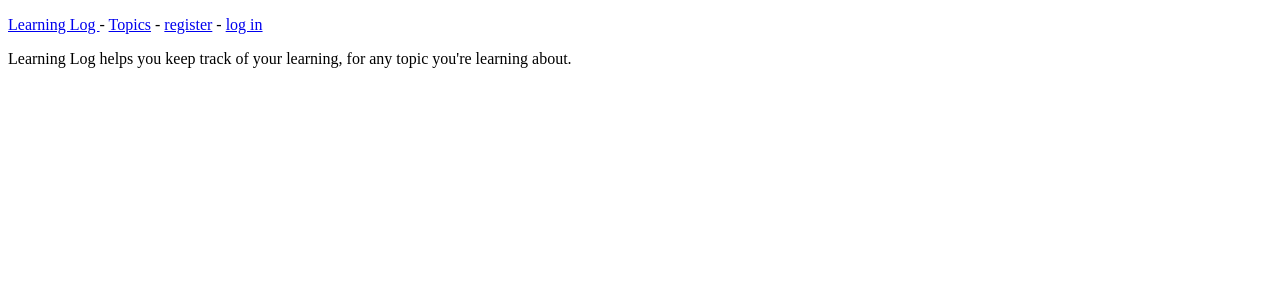
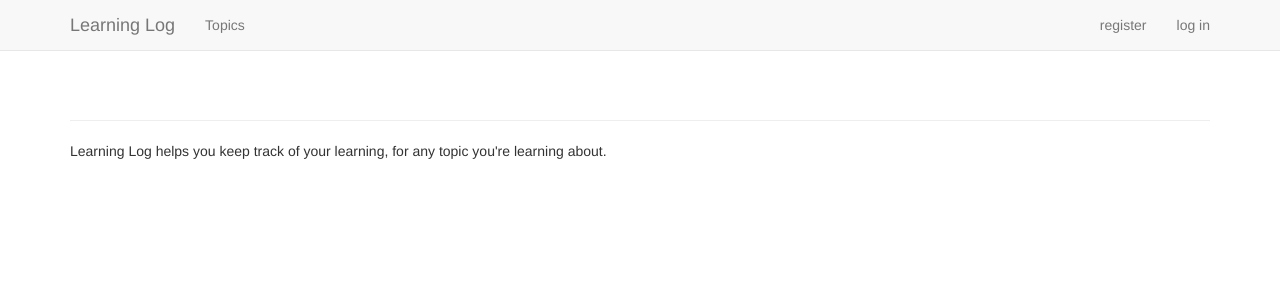
Before and after one commit to GuilhermeMGarcia/django-log, a Django app: page / in a window 1280 px wide. Shown: the top 300 px of the page. Run offline with Django 4.2, Linux system fonts and the light colour scheme; some libraries are stand-ins or nearby versions.

Commit message:
base.html com bootstrap3

```diff
--- a/learning_logs/templates/learning_logs/base.html
+++ b/learning_logs/templates/learning_logs/base.html
@@ -1,22 +1,63 @@
+{% load bootstrap3 %}
+
 <!DOCTYPE html>
 <html lang="en">
     <head>
         <meta charset="UTF-8">
+        <meta http-equiv="X-UA-Compatible" content="IE=edge">
+        <meta name="viewport" content="width=device-width, initial-scale=1">
+
         <title>Learning Log</title>
+
+        {% bootstrap_css %}
+        {% bootstrap_javascript %}
+
     </head>
     <body>
-    <p>
-        <a href="{% url 'learning_logs:index' %}">Learning Log </a> -
-        <a href="{% url 'learning_logs:topics' %}">Topics</a> -
+
+        <!-- Static navbar -->
+        <nav class="navbar navbar-default navbar-static-top">
+            <div class="container">
+                <div class="navbar-header">
+                    <button type="button" class="navbar-toggle collapsed"
+                            data-toggle="collapse" data-target="#navbar"
+                            aria-expanded="false" aria-controls="navbar">
+
+                    </button>
+                    <a class="navbar-brand" href="{% url 'learning_logs:index' %}">
+                        Learning Log </a>
+                </div>
+
+                <div id="navbar" class="navbar-collapse collapse">
+                    <ul class="nav navbar-nav">
+                        <li><a href="{% url 'learning_logs:topics' %}">Topics</a></li>
+                    </ul>
+
+                    <ul class="nav navbar-nav navbar-right">
                         {% if user.is_authenticated %}
-            Hello, {{ user.username }}.
-            <a href="{% url 'users:logout' %}">log out</a>
+                            <li><a>Hello, {{ user.username }}.</a></li>
+                            <li><a href="{% url 'users:logout' %}">log out</a></li>
                         {% else %}
-            <a href="{% url 'users:register' %}">register</a> -
-            <a href="{% url 'users:login' %}">log in</a>
+                            <li><a href="{% url 'users:register' %}">register</a></li>
+                            <li><a href="{% url 'users:login' %}">log in</a></li>
                         {% endif%}
-    </p>
+                    </ul>
 
+                </div><!--/.nav-collapse -->
+
+            </div>
+        </nav>
+
+        <div class="container">
+
+            <div class="page-header">
+                {% block header %}{% endblock header%}
+            </div>
+            <div>
                 {% block content %}{% endblock content %}
+            </div>
+
+        </div> <!-- /container -->
+
     </body>
 </html>
--- a/requirements.txt
+++ b/requirements.txt
@@ -0,0 +1,4 @@
+asgiref==3.5.0
+Django==4.0.3
+django-bootstrap3==21.2
+sqlparse==0.4.2
```
Also changed, not shown: learning_log/settings.py (+8 -0 lines), db.sqlite3. Lines whose indentation alone changed are shown as unchanged.
